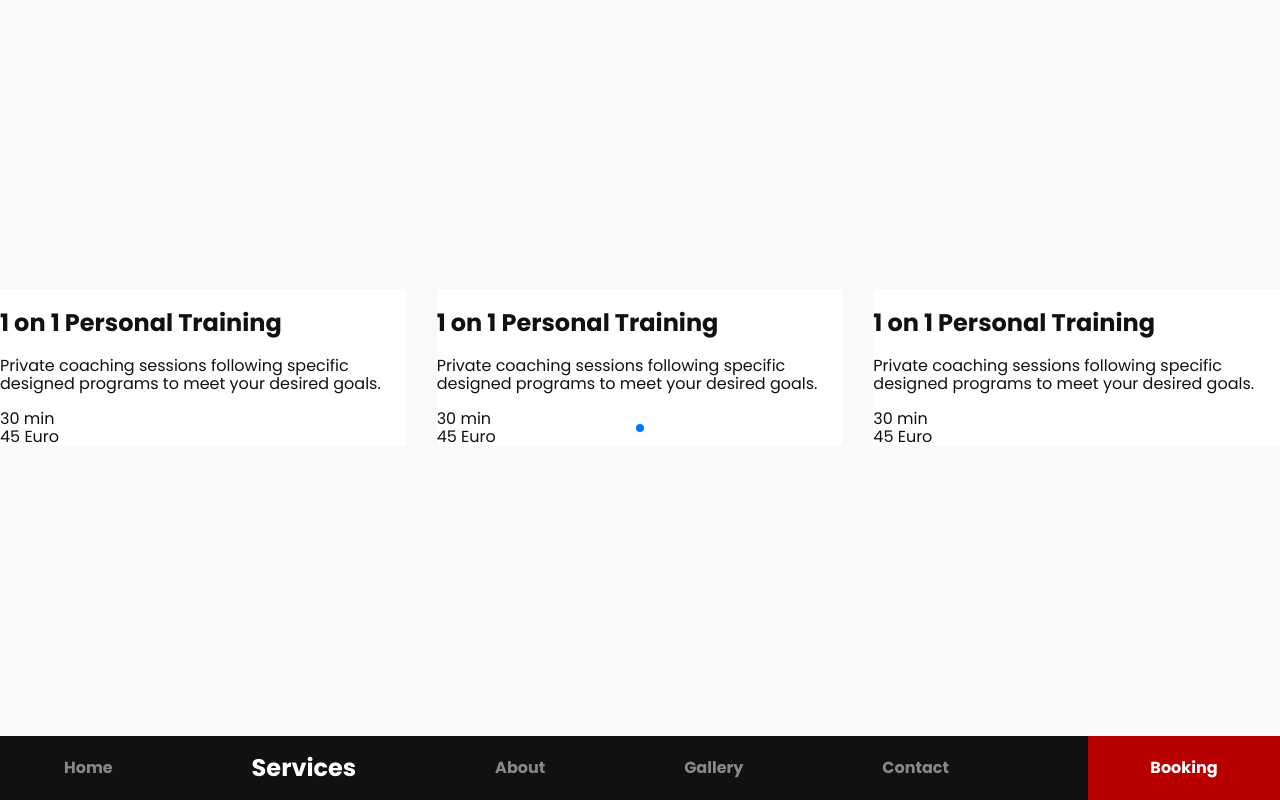
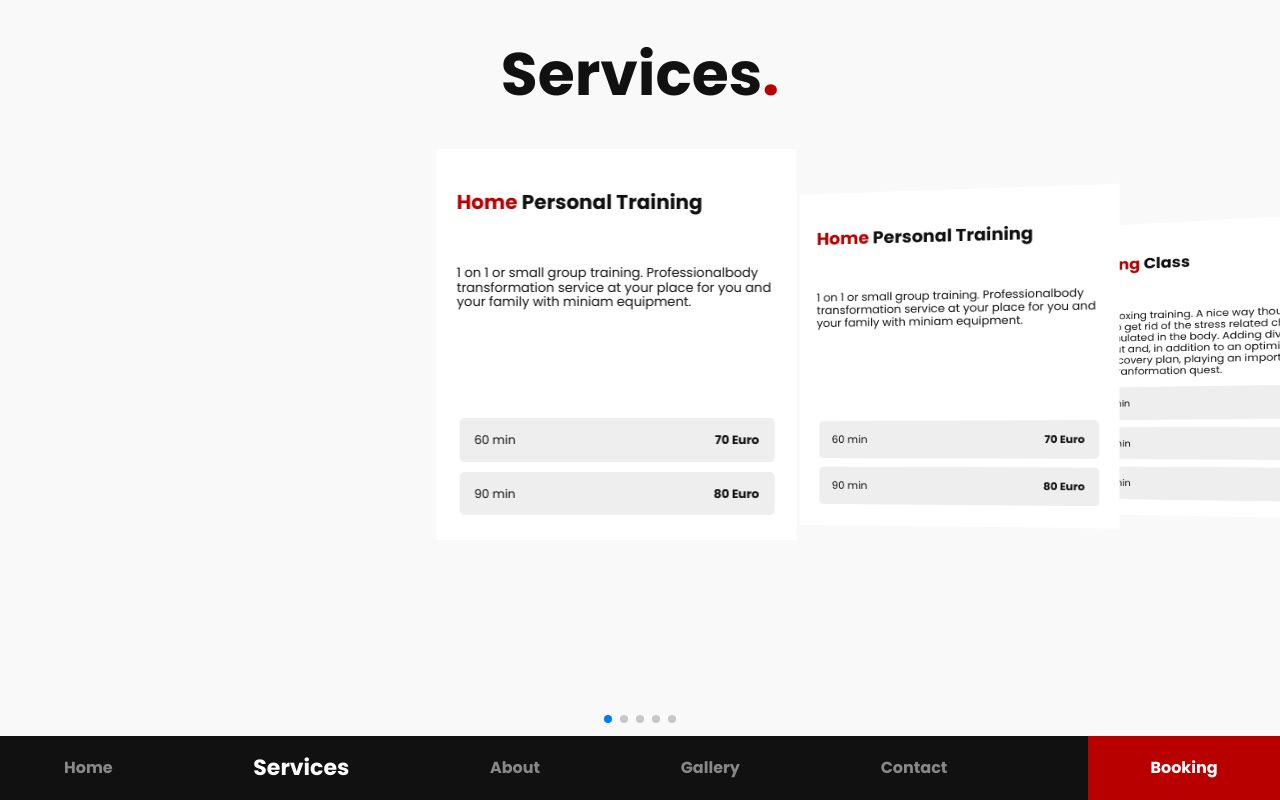
Before and after one commit to aatauil/Coach-Gab-v2, a Vue app: page /#/Services in a window 1280 px wide. Built offline with nearby package versions, Linux system fonts and the light colour scheme.

Commit message:
Added Service page +swiperjs

```diff
--- a/package.json
+++ b/package.json
@@ -10,6 +10,7 @@
   "dependencies": {
     "core-js": "^3.6.4",
     "node-sass": "^4.13.1",
+    "normalize-scss": "^7.0.1",
     "normalize.css": "^8.0.1",
     "sass-loader": "^8.0.2",
     "swiper": "^5.3.7",
--- a/src/App.vue
+++ b/src/App.vue
@@ -24,13 +24,22 @@ export default {
 }
 </script>
 
-<style>
+<style lang="scss">
+
+
 
 @import url('https://fonts.googleapis.com/css?family=Poppins:300,400,700&display=swap');
+@import './scss/variables.scss';
 
 html{
-  font-size: 62,5%;
-  overflow: hidden;
+  font-size: 62.5%;
+  max-width: 100%;
+  max-height: 100%;
+}
+
+body{
+  max-width: 100vw;
+  max-height: 100vh;
 }
 
 .router-view-container{
@@ -41,15 +50,15 @@ html{
   display: flex;
   flex-direction: column;
   height: 100vh;
-  width: 100vw;
 
 }
 
 #app {
+
   font-family: 'Poppins', sans-serif;
   -webkit-font-smoothing: antialiased;
   -moz-osx-font-smoothing: grayscale;
-  color: #111;
+  color: $color-dark;
 }
 
 .nav-list{
@@ -60,16 +69,14 @@ html{
   height: 70px;
   display: flex;
   align-items: center;
-  background-color: #111;
+  background-color: $color-dark;
   list-style-type: none;
-
 
 }
 
-
 .nav-item{
   text-decoration: none;
-  font-size: 1rem;
+  font-size: 1.6rem;
   border-radius: 5px;
   list-style-type: none;
   color: rgba(255, 255, 255, 0.5);
@@ -77,7 +84,7 @@ html{
 }
 
 .active-link{
-  font-size: 1.5rem;
+  font-size: 2.2rem;
   font-weight: 700;
   color: rgb(255, 255, 255);
 }
@@ -93,7 +100,7 @@ html{
   border-radius: 0;
   height: 100%;
   width: 15%;
-  background-color: #B80000;
+  background-color: $color-red;
   color: rgb(255, 255, 255);
 }
 
--- a/src/components/Home.vue
+++ b/src/components/Home.vue
@@ -39,7 +39,9 @@ export default {
 }
 </script>
 
-<style>
+<style lang="scss">
+
+@import '../scss/variables.scss';
 
 .copyright{
     position: absolute;
@@ -49,7 +51,7 @@ export default {
     writing-mode: vertical-rl;
     text-orientation: mixed;
     color: rgba(255, 255, 255, 0.445);
-    font-size: 1rem;
+    font-size: 1.6rem;
 }
 
 .home-wrapper{
@@ -69,7 +71,7 @@ export default {
 
 .container-1{
     position: relative;
-    background-color: #B80000;
+    background-color: $color-red;
     display: flex;
     justify-content: center;
     flex-direction: column;
@@ -80,13 +82,13 @@ export default {
     width: auto;
     text-align: left;
     color: white;
-    font-size: 6rem;
+    font-size: 7.5rem;
     margin-left: 10%;
     line-height: 90%;
 }
 
 .color-black{
-    color: #111;
+    color: $color-dark;
 }
 
 .sub-title{
@@ -94,7 +96,7 @@ export default {
     position: absolute;
     top: 0;
     color: rgba(255, 255, 255, 0.459);
-    font-size: 1rem;
+    font-size: 1.6rem;
     width: 100%;
 }
 
@@ -116,7 +118,7 @@ export default {
     text-align:left;
     color: white;
     font-weight: 700;
-    font-size: 1.2rem;
+    font-size: 1.8rem;
 }
 
 .booking-btn::after{
@@ -149,12 +151,12 @@ export default {
     position: absolute;
     display: flex;
     right: 0px;
-    background-color: #111;
+    background-color: $color-dark;
     align-items: center;
     border: none;
     color: white;
     padding: 20px 10%;
-    font-size: 1rem;
+    font-size: 1.6rem;
     font-weight: 700;
     z-index: 100;
 }
@@ -167,7 +169,7 @@ export default {
     transform:translateY(-10%);
     transform:rotate(180deg);
     background-image: url("../assets/icons/arrow-left.svg");
-    filter: invert();
+    filter: invert(100);
     background-size: 15px 15px;
     background-position: center;
     background-repeat: no-repeat;
@@ -179,7 +181,7 @@ export default {
 .quote{
     margin: 5px;
     margin-top: 15%;
-    font-size: 3rem;
+    font-size: 4rem;
     font-weight: 700;
     margin-left: 10%;
     opacity: .1;
@@ -206,14 +208,15 @@ export default {
 }
 
 .info-param{
-    font-size: .8rem;
+    font-size: 1.5rem;
     text-align: left;
     font-weight: 700;
     color: rgba(17, 17, 17, 0.507);
 }
 
 .info-element{
-    color: black;
+    font-size: 1.5rem;
+    color: $color-dark;
     font-weight: 700;
 
 }
--- a/src/components/Services.vue
+++ b/src/components/Services.vue
@@ -1,42 +1,91 @@
 <template>
   <section class="service-container">
+    <h1 class="service-title">Services<span class="red-text">.</span></h1>
       <swiper ref="mySwiper" :options="swiperOptions">
         <!-- Slide 1 -->
         <swiper-slide class="service-item">
           <div class="service-item_info">
-            <h2 class="service-item_title"><span class="red-text">1 on 1</span> Personal Training</h2>
-            <p class="service-item_text">Private coaching sessions following specific designed programs to meet your desired goals.</p>
+            <h2 class="service-item_title"><span class="red-text">Home</span> Personal Training</h2>
+            <p class="service-item_text">1 on 1 or small group training. Professionalbody transformation service at your place for you and your family with miniam equipment.</p>
+          </div>
+          <div class="service-item_price-list">
+            <div class="price-list_item">
+              <div class="price-list_time">60 min</div>
+              <div class="price-list_price"> 70 Euro</div>
+            </div>
+             <div class="price-list_item">
+              <div class="price-list_time">90 min</div>
+              <div class="price-list_price"> 80 Euro</div>
+            </div>
+          </div>
+          <!-- <h3 class="service-item_decoration">Home Personal Training</h3> -->
+        </swiper-slide>
+        <!-- Slide 2 -->
+         <swiper-slide class="service-item">
+          <div class="service-item_info">
+            <h2 class="service-item_title"><span class="red-text">Home</span> Personal Training</h2>
+            <p class="service-item_text">1 on 1 or small group training. Professionalbody transformation service at your place for you and your family with miniam equipment.</p>
+          </div>
+          <div class="service-item_price-list">
+            <div class="price-list_item">
+              <div class="price-list_time">60 min</div>
+              <div class="price-list_price"> 70 Euro</div>
+            </div>
+             <div class="price-list_item">
+              <div class="price-list_time">90 min</div>
+              <div class="price-list_price"> 80 Euro</div>
+            </div>
+          </div>
+          <!-- <h3 class="service-item_decoration">Home Personal Training</h3> -->
+        </swiper-slide>
+        <!-- Slide 3 -->
+        <swiper-slide class="service-item">
+          <div class="service-item_info">
+            <h2 class="service-item_title"><span class="red-text">Boxing</span> Class</h2>
+            <p class="service-item_text">1 on 1 boxing training. A nice way though not always easy to get rid of the stress related chemicals accumulated in the body. Adding diversity to your workout and, in addition to an optimized nutrition and recovery plan, playing an important part in the body tranformation quest.</p>
           </div>
           <div class="service-item_price-list price-list">
             <div class="price-list_item">
               <div class="price-list_time">30 min</div>
               <div class="price-list_price"> 45 Euro</div>
             </div>
+             <div class="price-list_item">
+              <div class="price-list_time">60 min</div>
+              <div class="price-list_price"> 60 Euro</div>
+            </div>
+             <div class="price-list_item">
+              <div class="price-list_time">69 min</div>
+              <div class="price-list_price"> 85 Euro</div>
+            </div>
           </div>
+           <!-- <h3 class="service-item_decoration">Boxing Class</h3> -->
         </swiper-slide>
-        <!-- Slide 2 -->
+        <!-- Slide 4 -->
         <swiper-slide class="service-item">
           <div class="service-item_info">
-            <h2 class="service-item_title"><span class="red-text">1 on 1</span> Personal Training</h2>
-            <p class="service-item_text">Private coaching sessions following specific designed programs to meet your desired goals.</p>
+            <h2 class="service-item_title"><span class="red-text">Home</span> Boxing Class</h2>
+            <p class="service-item_text">1 on 1 or small group boxing training. Save precious time and have a professional body transformation service at your place for you and your family.</p>
           </div>
           <div class="service-item_price-list price-list">
             <div class="price-list_item">
-              <div class="price-list_time">30 min</div>
-              <div class="price-list_price"> 45 Euro</div>
+              <div class="price-list_time">60 min</div>
+              <div class="price-list_price"> 70 Euro</div>
+            </div>
+            <div class="price-list_item">
+              <div class="price-list_time">90 min</div>
+              <div class="price-list_price"> 90 Euro</div>
             </div>
           </div>
         </swiper-slide>
-        <!-- Slide 3 -->
-        <swiper-slide class="service-item">
+         <!-- Slide 5 -->
+         <swiper-slide class="service-item">
           <div class="service-item_info">
-            <h2 class="service-item_title"><span class="red-text">1 on 1</span> Personal Training</h2>
-            <p class="service-item_text">Private coaching sessions following specific designed programs to meet your desired goals.</p>
+            <h2 class="service-item_title"><span class="red-text">Consultation</span> + Training Program</h2>
+            <p class="service-item_text">1 on 1 or small group boxing training. Save precious time and have a professional body transformation service at your place for you and your family.</p>
           </div>
           <div class="service-item_price-list price-list">
             <div class="price-list_item">
-              <div class="price-list_time">30 min</div>
-              <div class="price-list_price"> 45 Euro</div>
+              <div class="price-list_price"> 120 Euro</div>
             </div>
           </div>
         </swiper-slide>
@@ -57,8 +106,19 @@ export default {
  data() {
       return {
         swiperOptions: {
-          slidesPerView: 3,
+          effect: 'coverflow',
+          grabCursor: true,
           spaceBetween: 30,
+          slidesPerView: '3',
+          centeredSlides: true,
+          coverflowEffect: {
+            slideShadows: false,
+            rotate: 10,
+            stretch: 0,
+            depth: 200,
+            modifier: 1,
+          },
+
           pagination: {
             el: '.swiper-pagination'
           },
@@ -76,25 +136,114 @@ export default {
     },
     mounted() {
       console.log('Current Swiper instance object', this.swiper)
-      this.swiper.slideTo(3, 1000, false)
     }
 }
 </script>
 
-<style>
+<style lang="scss">
+
+@import '../scss/variables.scss';
 
 .service-container{
   display: flex;
+  flex-direction: column;
   align-items: center;
+  justify-content: center;
   width: 100%;
   margin: auto;
   height: 100%;
   background-color: #F9F9F9;
+
+
+}
+
+
+.service-title{
+  font-size: 6rem;
+}
+
+.swiper-container{
+  display: flex;
+  justify-content: center;
+  align-content: center;
+  flex: 1;
+  width: 100%;
+  overflow: hidden;
+}
+
+.swiper-wrapper{
+  max-width: 100vw;
+  margin: auto;
+
 }
 
 .service-item{
+  display: flex;
+  flex-direction: column;
+  justify-content: space-between;
   background-color: white;
-  height: 90%;
+  height: 65%;
+  padding: 5px;
+  width: 300px;
+  max-width: 350px;
+}
+
+.service-item_decoration{
+  position: absolute;
+  writing-mode: vertical-rl;
+  margin: 0;
+  font-size: 2rem;
+  top: 50%;
+  opacity: .05;
+  transform: translateY(-50%);
+
+
+}
+
+.service-item_title{
+  padding: 20px 15px;
+  font-size: 2rem;
+}
+
+.service-item_text{
+  font-size: 1.3rem;
+  padding-top: 15px;
+  padding-left: 15px;
+}
+
+.service-item_price-list{
+  display: flex;
+  flex-direction: column;
+  align-items: center;
+
+}
+
+.price-list_item{
+  display: flex;
+  width: 90%;
+  justify-content: space-between;
+  background-color: #EEEEEE;
+  margin-bottom: 10px;
+  border-radius: 5px;
+  font-size: 1.2rem;
+  &:last-child{
+    margin-bottom: 20px;
+  }
+}
+
+.price-list_time, .price-list_price{
+  padding: 15px;
+
+}
+
+.price-list_price{
+  font-weight: 700;
+}
+
+
+
+.red-text{
+  color: $color-red;
 }
 
 </style>
--- /dev/null
+++ b/src/scss/variables.scss
@@ -0,0 +1,4 @@
+// Colors
+
+$color-dark: #111;
+$color-red: #B80000;
```
Also changed, not shown: 1 other file (tests, documents, lock files or other folders).
